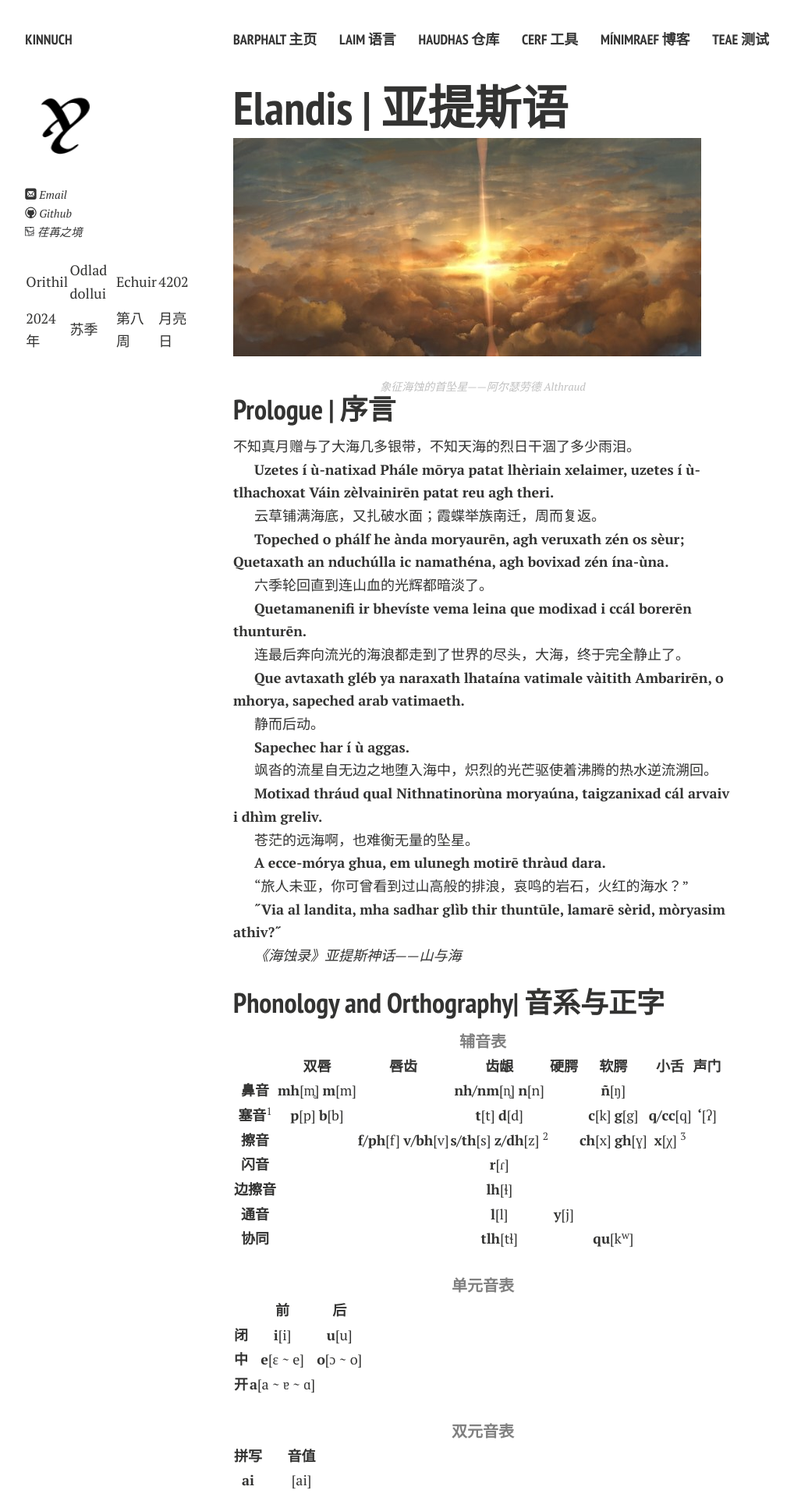
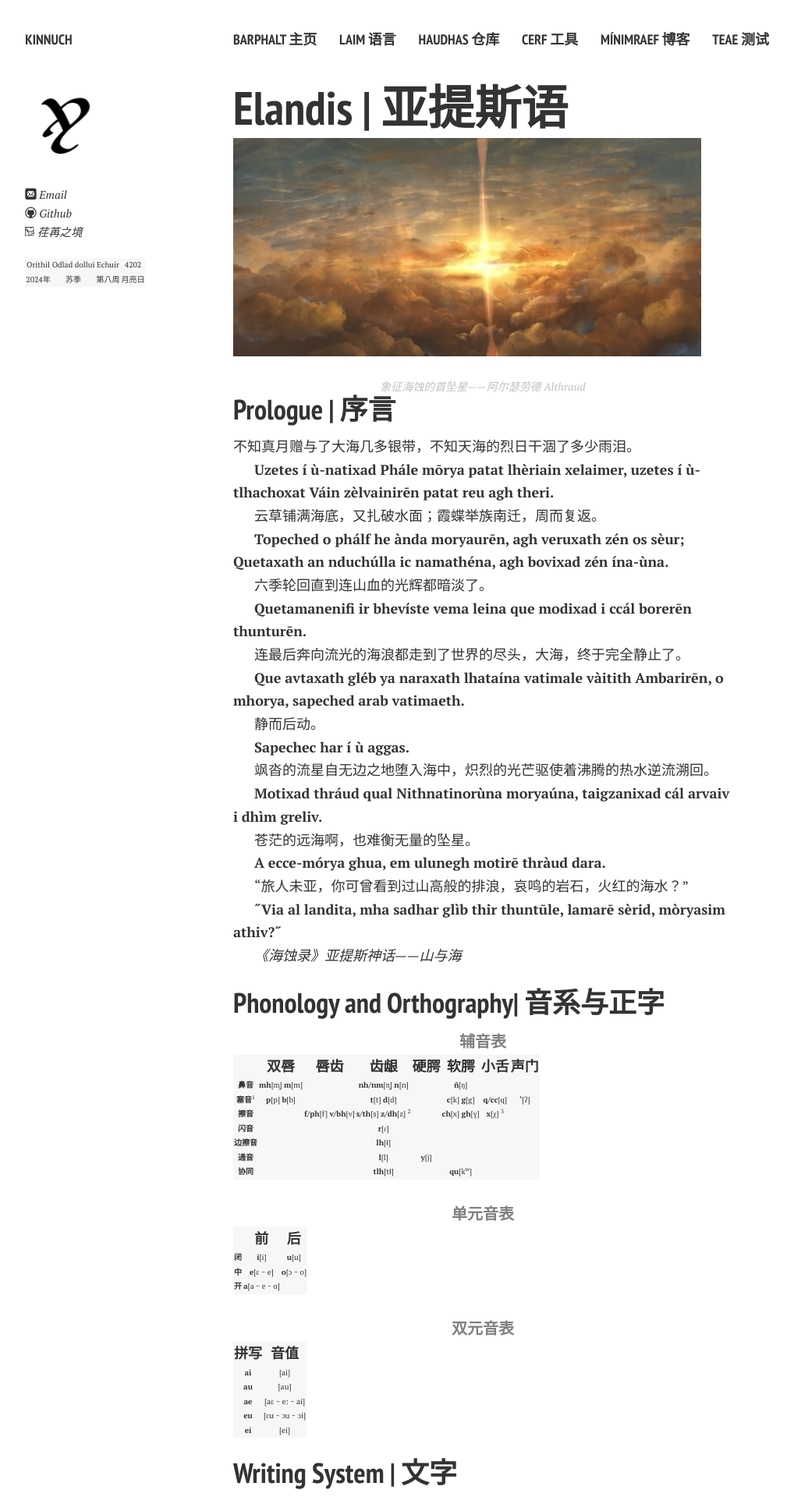
Before and after one commit to Kinnuch/kinnuch.github.io, a Jekyll site: the page built from laim/elandis.md, in a window 1280 px wide. Shown: the top 1920 px of the page at 78% size, without its empty margins (21-1039 px from the left). Built offline with Jekyll 4.4.1, drawn with Linux system fonts in a browser that asks for light colours; nearby versions of some CDN libraries; comment, search, counter and statistics services are not loaded; a style sheet for code colours, icons or effects is not loaded.

Commit message:
Update author-bio.html

```diff
--- a/_includes/author-bio.html
+++ b/_includes/author-bio.html
@@ -15,6 +15,12 @@
     width ="12px"
     height="12px"/> 荏苒之境</a></p>
 
+<head>
+    <style>
+        table{background-color: #f7f7f7f7;}
+        td{font-size: 10px; text-align: center;}
+    </style>
+</head>
 <body>
     <div id="CalendarFrame">
         <table>
```
